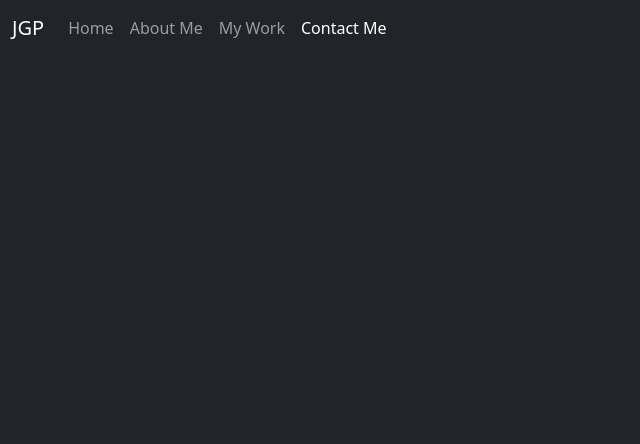
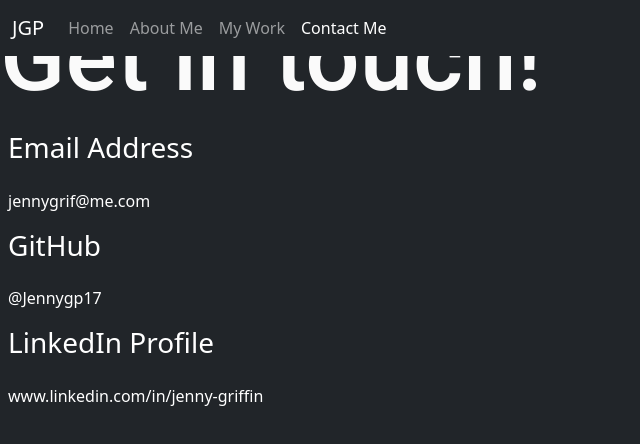
Before and after one commit to Jennygp17/Responsive-project, a plain HTML site: page contact.html in a window 1280 px wide. Shown: the whole page, without its empty margins (0-640 px from the left). Drawn offline with nearby package versions, Linux system fonts and the light colour scheme.

Commit message:
adding content to contact page

```diff
--- a/contact.html
+++ b/contact.html
@@ -8,7 +8,7 @@
       name="description"
       content="Jenny Griffin is an aspiring front-end developer from the UK who's skills include HTML, CSS, JavaScript to name a few"
     />
-    <title>Front-end developer | About JGP</title>
+    <title>Front-end developer | Contact JGP</title>
     <!-- CSS only -->
     <link
       href="https://cdn.jsdelivr.net/npm/bootstrap@5.2.0/dist/css/bootstrap.min.css"
@@ -59,5 +59,14 @@
         </div>
       </div>
     </nav>
+    <h1 class="Contactheading">Get in touch!</h1>
+    <div class="d-flex flex-column mb-6 contactdetails">
+      <div class="p-2 email"><h3>Email Address</h3></div>
+      <div class="p-2 emailadd">jennygrif@me.com</div>
+      <div class="p-2 github"><h3>GitHub</h3></div>
+      <div class="p-2 githubadd">@Jennygp17</div>
+      <div class="p-2 linkedin"><h3>LinkedIn Profile</h3></div>
+      <div class="p-2 linkedinurl">www.linkedin.com/in/jenny-griffin</div>
+    </div>
   </body>
 </html>
--- a/styles/app.css
+++ b/styles/app.css
@@ -339,3 +339,6 @@ hr {
     margin-top: 80px;
   }
 }
+.contactdetails {
+  color: white;
+}
```
Also changed, not shown: index.html (+2 -2 lines), work.html (+2 -2 lines).
